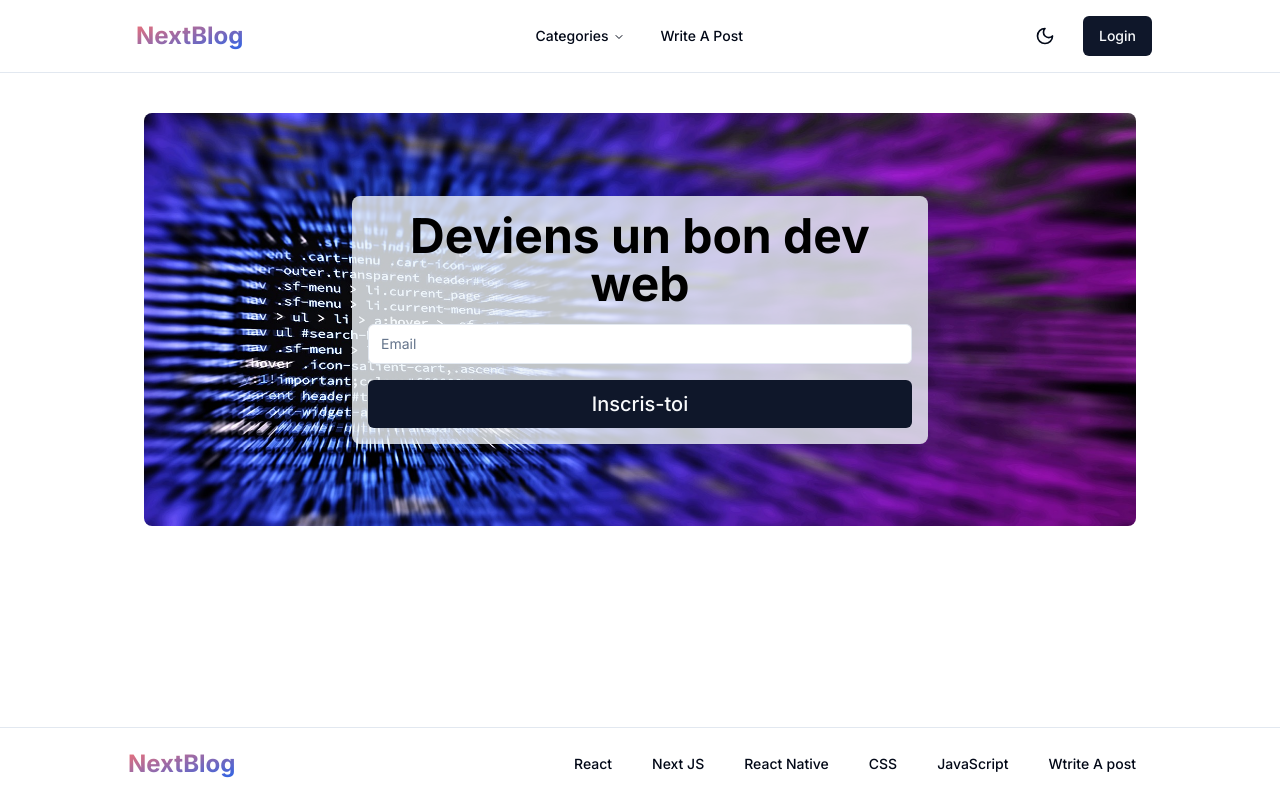
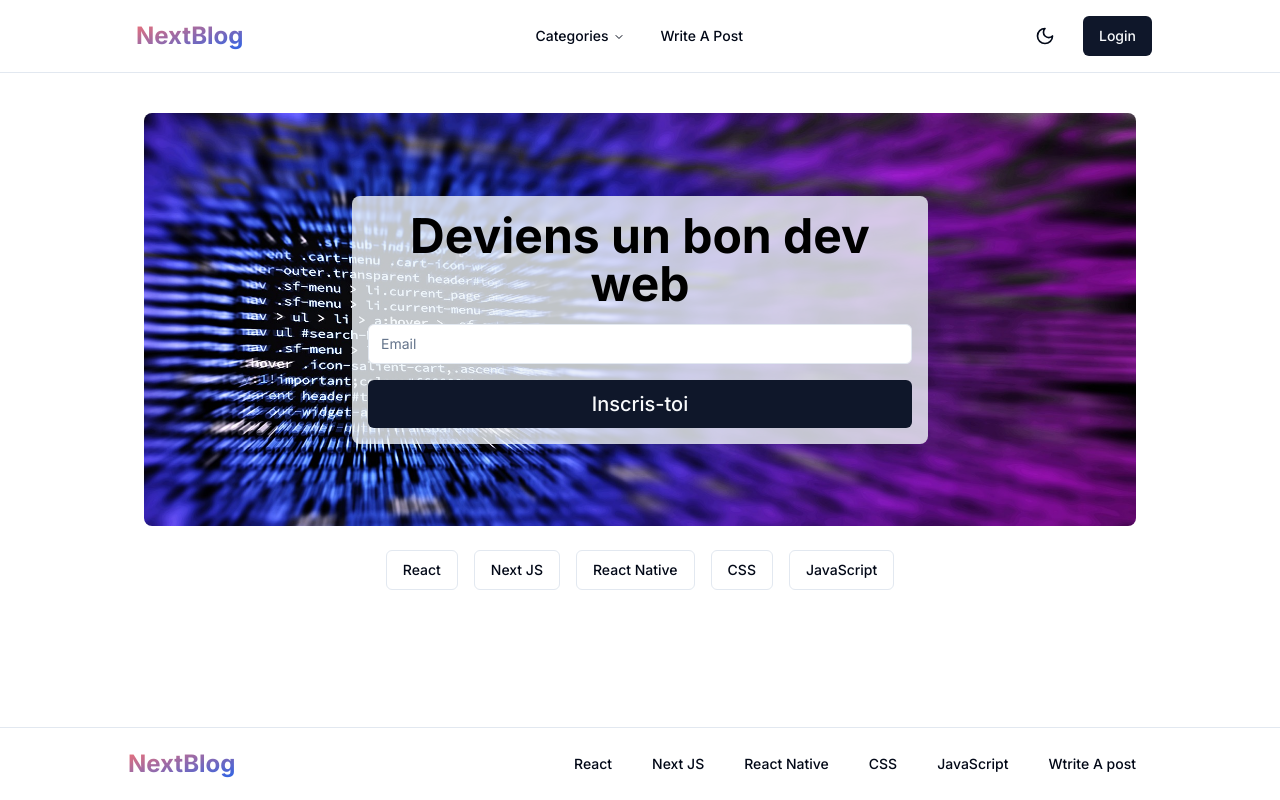
Before and after one commit to rezozero59/next-app-01-2023, a Next.js app: page / in a window 1280 px wide. Built offline with nearby package versions, Linux system fonts and the light colour scheme.

Commit message:
Filters posts landing page by category

```diff
--- a/app/page.tsx
+++ b/app/page.tsx
@@ -3,6 +3,9 @@
 import PageContainer from "@/components/PageContainer";
 import { Button } from "@/components/ui/button";
 import { Input } from "@/components/ui/input";
+import { Category } from "@/types";
+import { CATEGORIES } from "@/utils/categories";
+import Link from "next/link";
 
 export default function Home() {
   return (
@@ -20,7 +23,7 @@ export default function Home() {
               <Input
                 type="email"
                 placeholder="Email"
-                className="dark:bg-white mt-4"
+                className="dark:bg-white mt-4 text-black dark:text-black"
               />
               <Button size="lg" className="w-full py-6 text-xl mt-4">
                 Inscris-toi
@@ -28,6 +31,15 @@ export default function Home() {
             </div>
           </div>
         </div>
+
+        {/* Categories */}
+        <div className="flex flex-col md:flex-row justify-center items-center gap-4 mt-6">
+          {CATEGORIES.map((category: Category) => (
+            <Button variant="outline" key={category.id}>
+              <Link href={`/categories/${category.id}`}>{category.name}</Link>
+            </Button>
+          ))}
+        </div>
       </div>
     </PageContainer>
   );
--- a/components/Header.tsx
+++ b/components/Header.tsx
@@ -4,6 +4,7 @@ import { HeaderNavigation } from "./HeaderNavigation";
 import ProfileButton from "./ProfileButton";
 import ResponsiveMenu from "./ResponsiveMenu";
 import ToggleTheme from "./ToggleTheme";
+import Link from "next/link";
 
 export default function Header() {
   return (
@@ -12,10 +13,11 @@ export default function Header() {
         <div className="flex items-center justify-between w-full">
           <div className="flex items-center gap-2">
             <ResponsiveMenu />
-
-            <h1 className="text-2xl font-bold text-transparent bg-clip-text bg-gradient-to-br from-red-400 to-blue-600">
-              NextBlog
-            </h1>
+            <Link href="/">
+              <h1 className="text-2xl font-bold text-transparent bg-clip-text bg-gradient-to-br from-red-400 to-blue-600">
+                NextBlog
+              </h1>
+            </Link>
           </div>
 
           <HeaderNavigation />
```
